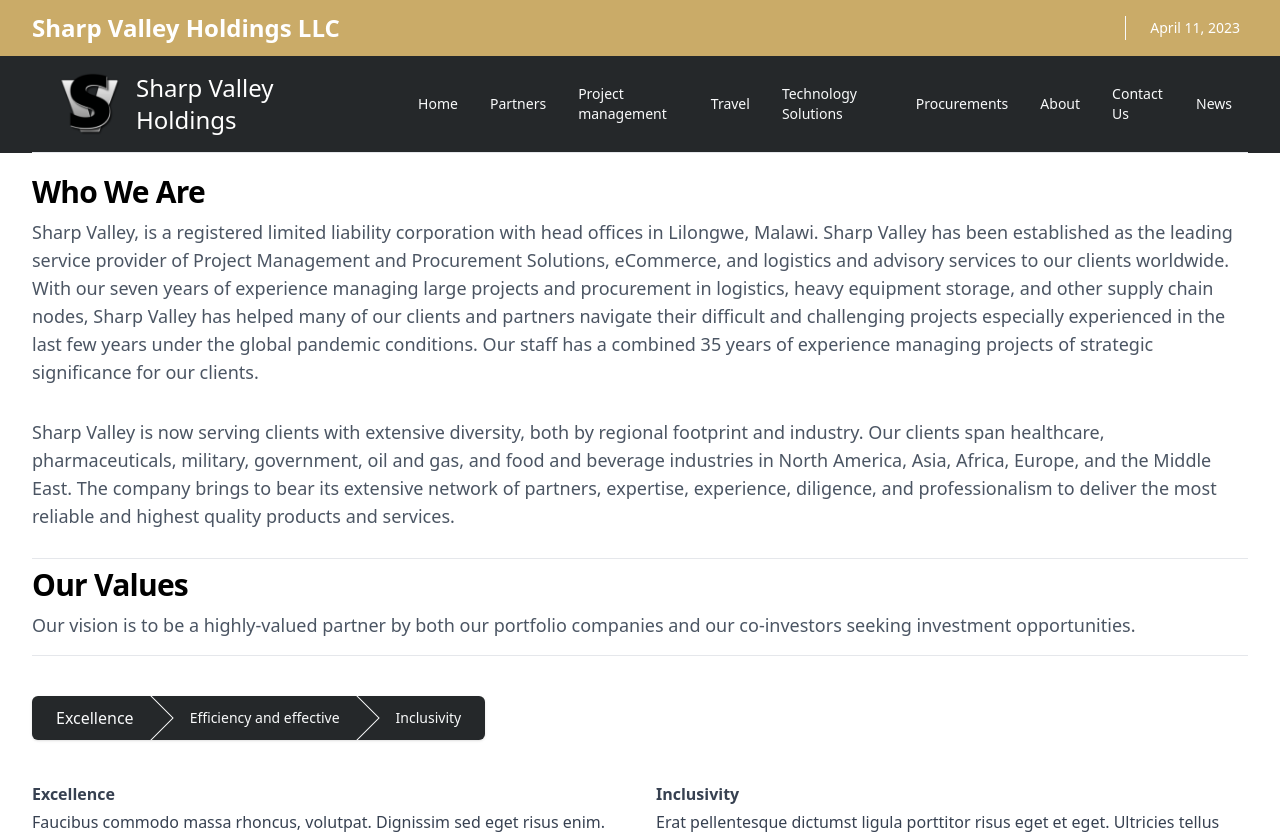
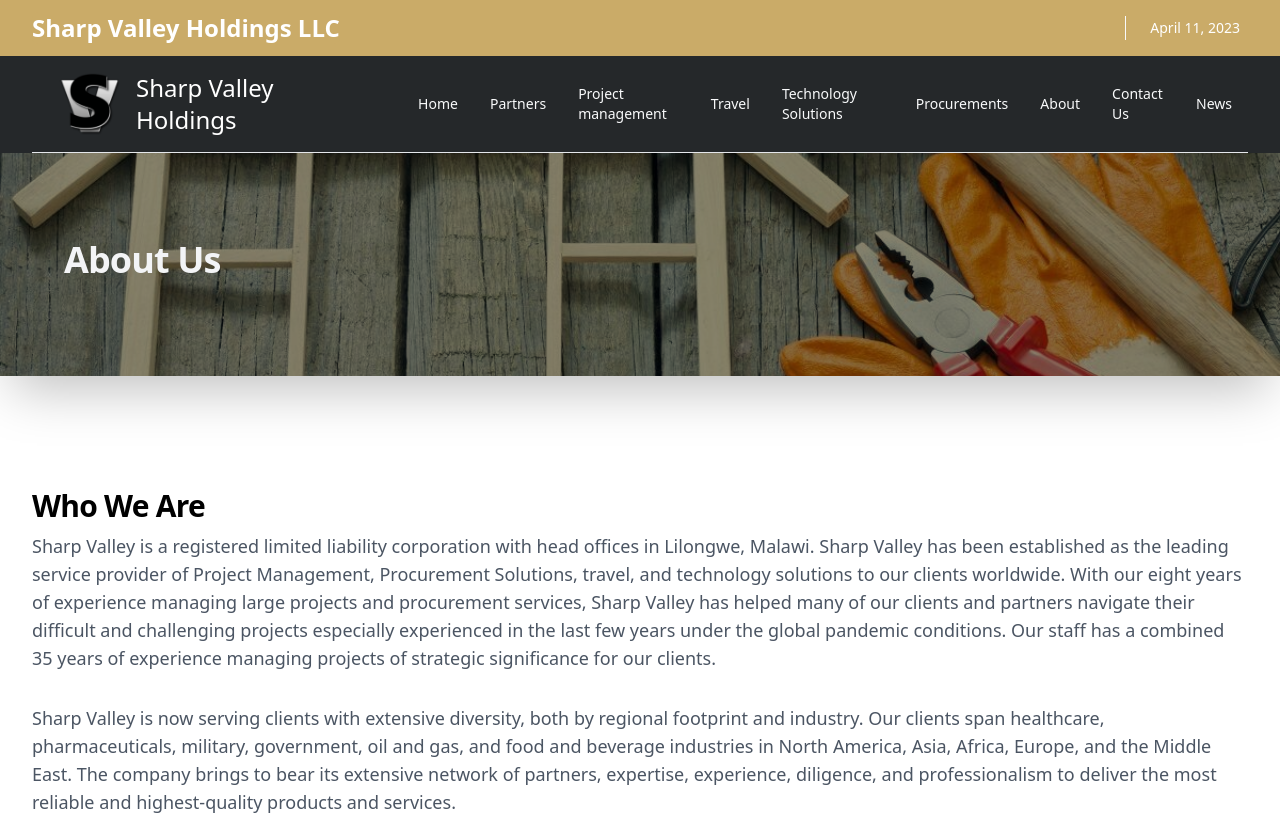
Before and after one commit to BernMasache/sharp-valley-store, a Next.js app: page /about in a window 1280 px wide. Shown: the top 834 px of the page. Built offline with nearby package versions, Linux system fonts and the light colour scheme; what tw-elements would draw is missing.

Commit message:
about us updates

```diff
--- a/components/contactUs.jsx
+++ b/components/contactUs.jsx
@@ -53,6 +53,7 @@
 import Swal from 'sweetalert2'
 import Router from 'next/router';
 import { BuildingOffice2Icon, EnvelopeIcon, PhoneIcon } from '@heroicons/react/24/outline'
+import HeaderPage from './widgets/header';
 export default function ContactPage() {
     const [state, handleSubmit] = useForm("mrgvpvqb");
     if (state.succeeded) {
@@ -68,7 +69,9 @@
     }
 
     return (
-        <div className="bg-gray-100 p-8">
+        <div className="bg-gray-100">
+            <HeaderPage page={"Contact us"}/>
+            <div className="">
 
                 <div className="mx-auto max-w-7xl py-8 px-6 sm:py-8 lg:px-8">
                     <div className="relative bg-white shadow-xl">
@@ -408,5 +411,6 @@
                     </div>
                 </div>
             </div>
+        </div>
     )
 }
--- a/components/widgets/about.jsx
+++ b/components/widgets/about.jsx
@@ -33,32 +33,8 @@
     return (
         <div>
             <div className="bg-white">
-                <div className="sr-only bg-white relative sm:pb-32 py-2 lg:py-2">
-                    <HeaderPage page={"About Us"}/>
-                    <div className="relative">
-                        <div className="relative overflow-hidden bg-sky-300 py-24 px-8 shadow-2xl lg:grid lg:grid-cols-2 lg:gap-x-8 lg:px-16">
-                            <div className="absolute inset-0 ">
-                                <img
-                                    src="./tools/finding-temporary-housing-while-building-a-home-1200x800.jpg"
-                                    alt=""
-                                    className="h-full w-full object-cover"
-                                />
-                                <div className="absolute inset-0 bg-brown opacity-60 mix-blend-multiply" aria-hidden="true" />
+                    <HeaderPage page={"About Us"} />
 
-                            </div>
-                            <div className="relative lg:col-span-1">
-
-                                <h2 className="text-3xl text-gray-100 font-bold tracking-tight sm:text-4xl">About Us</h2>
-                                <blockquote className="mt-6 text-white">
-                                    <p className="text-xl text-white font-medium sm:text-2xl">
-                                        “A great building must begin with the immeasurable, must go through measurable means when it is being designed, and in the end must be unmeasured.” – Louis Kahn
-                                    </p>
-                                </blockquote>
-                            </div>
-                        </div>
-
-                    </div>
-                </div>
                 <div className="p-4 mx-auto max-w-md sm:max-w-3xl sm:py-16 sm:px-6 lg:max-w-7xl lg:px-8">
                     <div className="divide-y divide-warm-gray-200">
 
@@ -70,29 +46,27 @@
                                 </h3>
                                 <p className="text-lg text-gray-600 mt-2">
 
-                                    Sharp Valley, is a registered limited
-                                    liability corporation with head offices in Lilongwe, Malawi. Sharp Valley has been established
-                                    as the leading service provider of Project Management and Procurement Solutions, eCommerce,
-                                    and logistics and advisory services to our clients worldwide. With our seven years of experience
-                                    managing large projects and procurement in logistics, heavy equipment storage, and other supply
-                                    chain nodes, Sharp Valley has helped many of our clients and partners navigate their difficult
-                                    and challenging projects especially experienced in the last few years under the global pandemic
-                                    conditions. Our staff has a combined 35 years of experience managing projects of strategic
+                                    Sharp Valley is a registered limited liability corporation with head offices in Lilongwe, Malawi. Sharp Valley
+                                    has been established as the leading service provider of Project Management, Procurement Solutions,
+                                    travel, and technology solutions to our clients worldwide. With our eight years of experience managing
+                                    large projects and procurement services, Sharp Valley has helped many of our clients and partners
+                                    navigate their difficult and challenging projects especially experienced in the last few years under the global
+                                    pandemic conditions. Our staff has a combined 35 years of experience managing projects of strategic
                                     significance for our clients.
                                 </p>
 
                                 <p className="text-lg text-gray-600 mt-8">
-                                    Sharp Valley is now serving clients with extensive diversity, both by regional footprint
-                                    and industry. Our clients span healthcare, pharmaceuticals, military, government, oil and gas,
-                                    and food and beverage industries in North America, Asia, Africa, Europe, and the Middle East.
-                                    The company brings to bear its extensive network of partners, expertise, experience, diligence,
-                                    and professionalism to deliver the most reliable and highest quality products and services.
+                                    Sharp Valley is now serving clients with extensive diversity, both by regional footprint and industry. Our
+                                    clients span healthcare, pharmaceuticals, military, government, oil and gas, and food and beverage
+                                    industries in North America, Asia, Africa, Europe, and the Middle East. The company brings to bear its
+                                    extensive network of partners, expertise, experience, diligence, and professionalism to deliver the most
+                                    reliable and highest-quality products and services.
                                 </p>
                             </div>
                         </section>
 
                         <section className="mt-2 pt-2 " aria-labelledby="location-heading">
-                            <div className="pb-2">
+                            <div className="pb-2 mt-8">
                                 <h3 className="text-start text-2xl font-bold text-warm-gray-900 sm:text-3xl sm:tracking-tight">
                                     Our Values
                                 </h3>
@@ -103,7 +77,7 @@
                             </div>
                         </section>
 
-                        <section className="mt-2 pt-2 " aria-labelledby="location-heading">
+                        <section className="sr-only mt-2 pt-2 " aria-labelledby="location-heading">
                             <div className="">
                                 <div className="mx-auto max-w-2xl lg:mx-0 lg:max-w-none">
                                     <Efficiency />
--- a/components/widgets/header.jsx
+++ b/components/widgets/header.jsx
@@ -1,6 +1,6 @@
 export default function HeaderPage(props) {
     return (
-        <div className="">
+        <div className="py-12 sm:py-12">
               {/* <div className="bg-white relative sm:pb-32 py-2 lg:py-2">
                 <div className="relative"> */}
                     <div className="relative isolate overflow-hidden bg-sky-300 py-24 px-8 shadow-2xl lg:grid lg:grid-cols-2 lg:gap-x-8 lg:px-16">
--- a/components/widgets/partners.jsx
+++ b/components/widgets/partners.jsx
@@ -28,7 +28,7 @@
         return value
     }
     return (
-        <div className="relative isolate bg-white ">
+        <div className="relative isolate bg-white">
             <HeaderPage page={"Partners"} />
 
             <div className="pt-8 pb-48 sm:pt-8">
--- a/components/widgets/procurements.jsx
+++ b/components/widgets/procurements.jsx
@@ -1,5 +1,6 @@
 import { useState } from "react"
 import { CheckIcon, HandThumbUpIcon, UserIcon } from '@heroicons/react/20/solid'
+import HeaderPage from "./header"
 
 const capabilities = [
 
@@ -74,7 +75,8 @@
         {}
     ])
     return (
-        <div className="bg-white py-24 sm:py-32">
+        <div className="bg-white">
+            <HeaderPage page={"Procurements"}/>
             <div className="mx-auto max-w-7xl px-6 lg:px-8">
                 <div className="mx-auto max-w-7xl space-y-16 divide-y divide-gray-100 lg:mx-0 lg:max-w-none">
                     <div className="grid grid-cols-1 gap-x-8 gap-y-10 lg:grid-cols-1">
```
Lines whose indentation alone changed are shown as unchanged.
